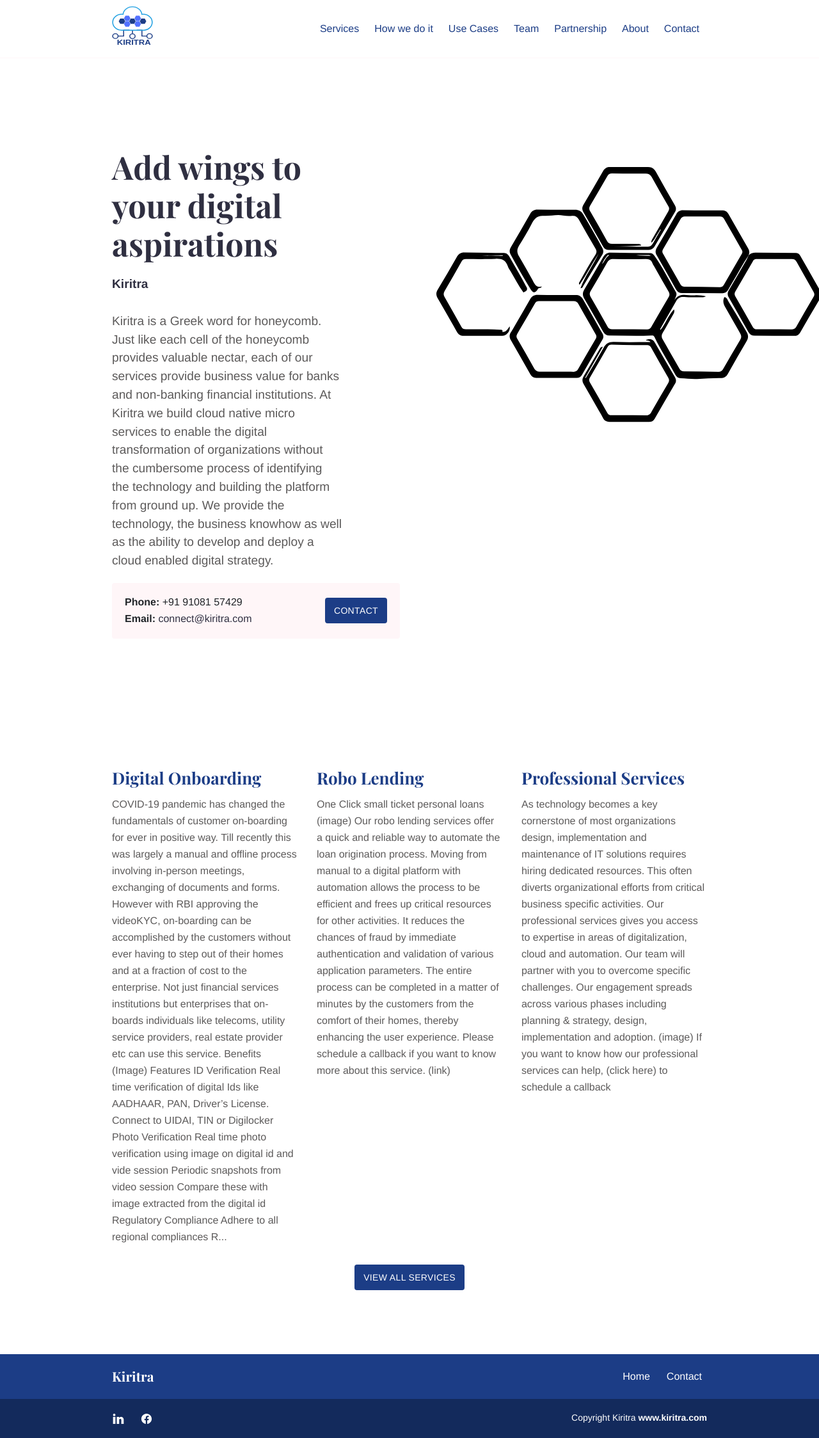
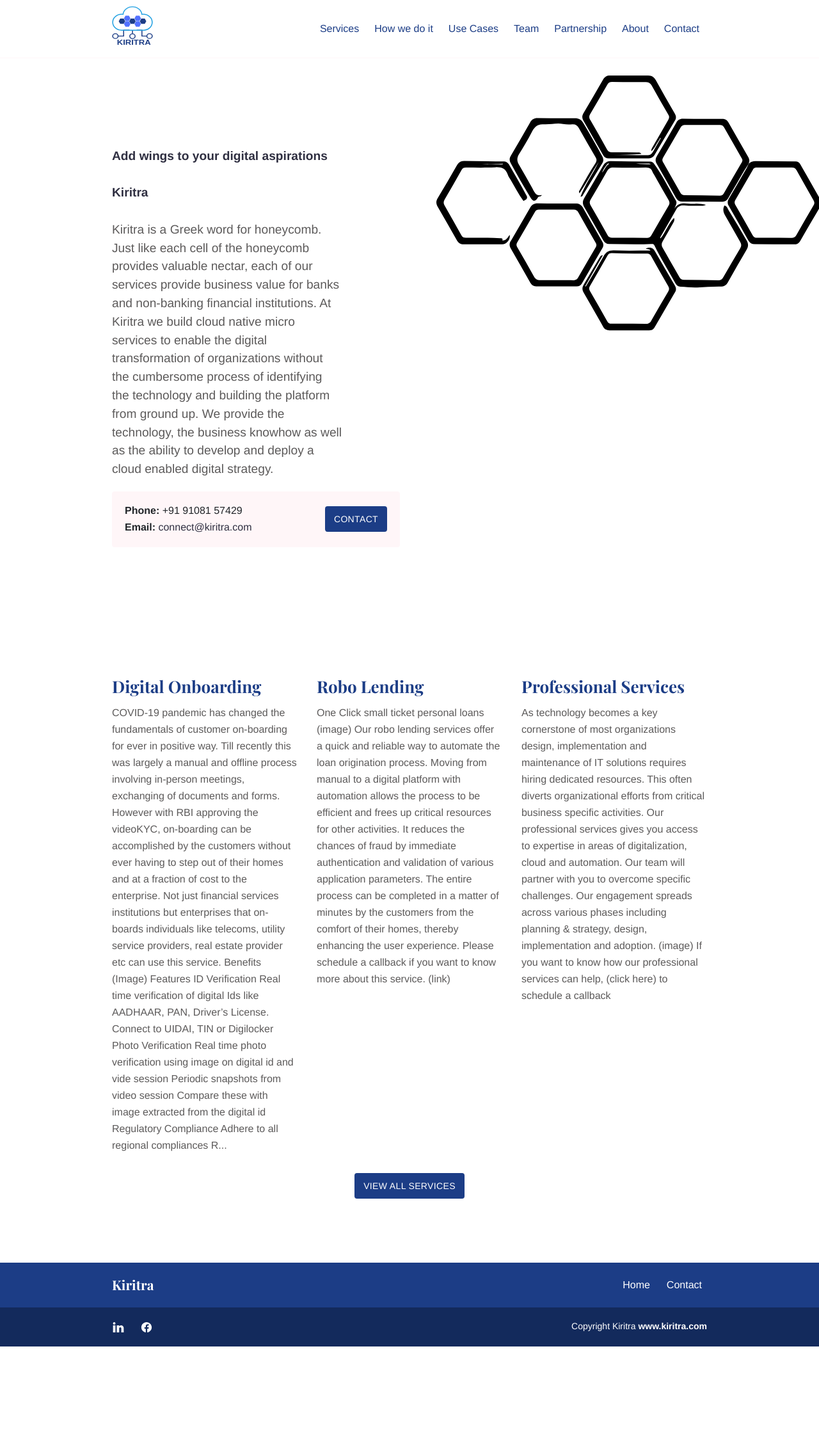
Before and after one commit to Kiritra/Kiritra.com, a Jekyll site: the page built from index.md, in a window 1280 px wide. Shown: the whole page at 64% size. Built offline with Jekyll 4.4.1, drawn with Linux system fonts in a browser that asks for light colours; after the commit the page ends 2104 px from its top, so only the background shows below that.

```diff
--- a/index.md
+++ b/index.md
@@ -8,7 +8,7 @@ intro_image_hide_on_mobile: false
 show_call_box: true
 ---
 
-# Add wings to your digital aspirations
+## Add wings to your digital aspirations
 
 ## Kiritra
 Kiritra is a Greek word for honeycomb. Just like each cell of the honeycomb provides valuable nectar, each of our services provide business value for banks and non-banking financial institutions. At Kiritra we build cloud native micro services to enable the digital transformation of organizations without the cumbersome process of identifying the technology and building the platform from ground up. We provide the technology, the business knowhow as well as the ability to develop and deploy a cloud enabled digital strategy.
```
